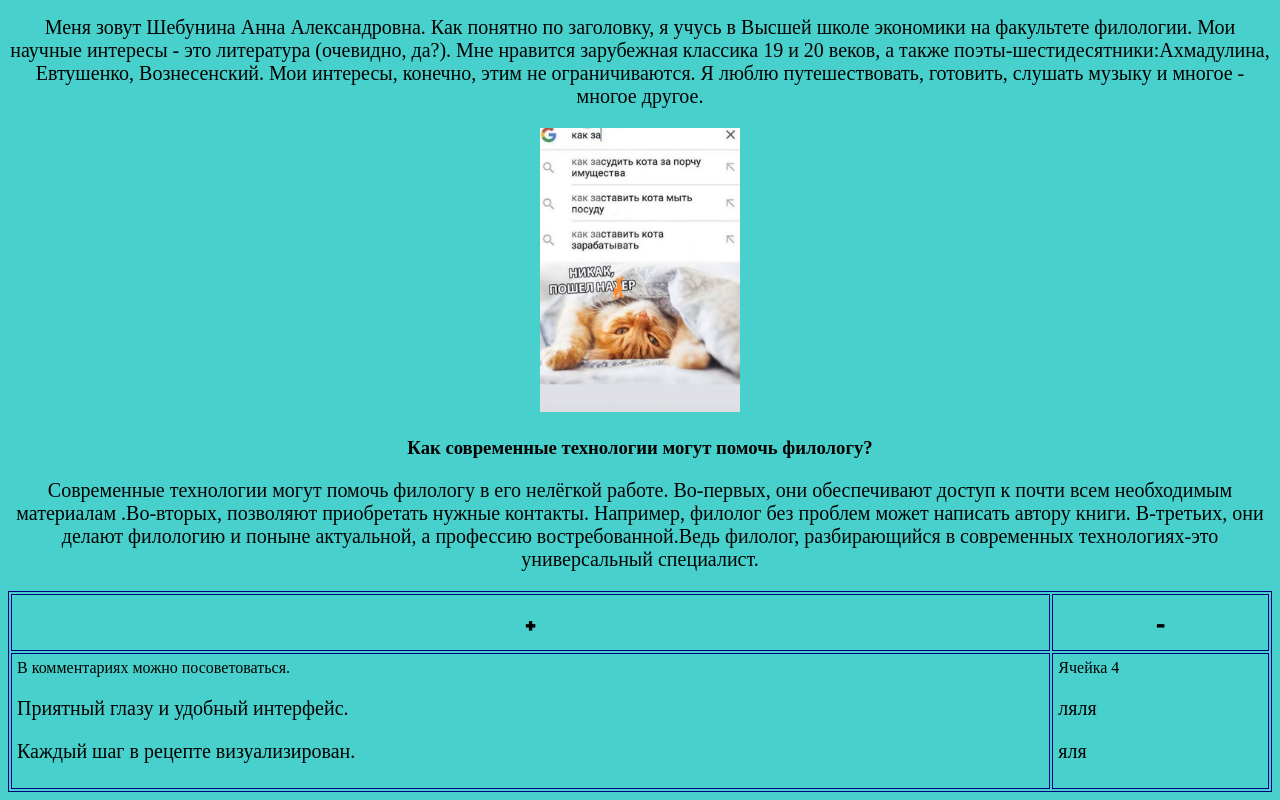
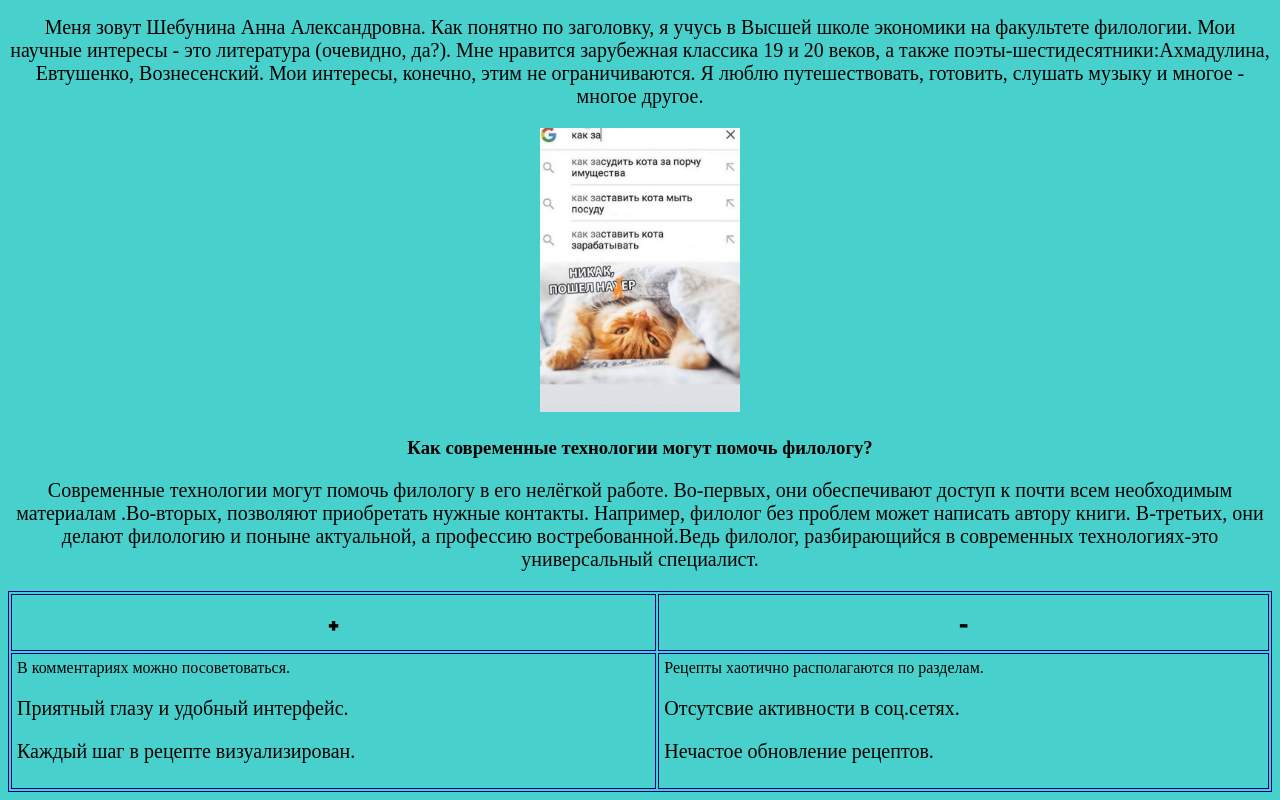
Before and after one commit to ShebuninaAnne/ShebuninaAnne.github.io, a plain HTML site: page index.html in a window 1280 px wide. Shown: the part 318-1118 px from the top of the page. Drawn offline with Linux system fonts and the light colour scheme.

Commit message:
Update index.html

```diff
--- a/index.html
+++ b/index.html
@@ -42,12 +42,12 @@ The best student of HSE
 	Каждый шаг в рецепте визуализирован.
 	</p>
 	</td>
-	<td>Ячейка 4
+	<td>Рецепты хаотично располагаются по разделам.
 	<p>
-	ляля
+	Отсутсвие активности в соц.сетях.
 	</p>
 	<p>
-	яля
+	Нечастое обновление рецептов.
 	</p>
 
 	</td>
```
